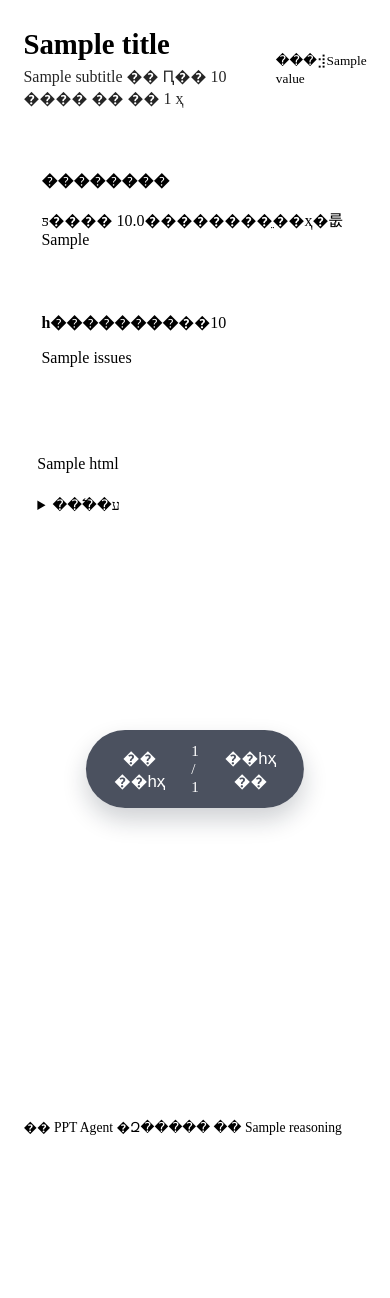
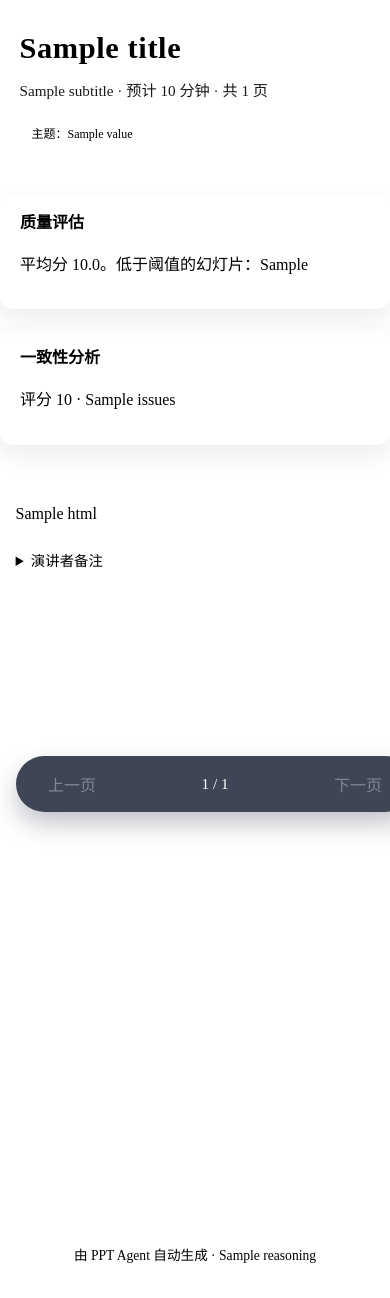
Before and after one commit to weaker269/ppt_agent_langgraph, a Python web app: template src/agent/renderers/templates/base.html in a window 390 px wide. Before the commit the page ends 1135 px from the top, so only its background shows below. Run offline with Jinja, Linux system fonts and the light colour scheme; the template is opened without the code that fills it: most values are stand-ins (such as "Sample title", 1, 10 or a date in 2020).

Commit message:
优化结果

```diff
--- a/src/agent/renderers/templates/base.html
+++ b/src/agent/renderers/templates/base.html
@@ -13,46 +13,80 @@
         color: {{ palette.text }};
         font-family: {{ fonts.body }};
         margin: 0;
-        overflow: hidden;
+        line-height: 1.6;
       }
       header {
         background: {{ palette.primary }};
         color: {{ palette.on_primary }};
         padding: 28px 6%;
         display: flex;
-        align-items: center;
+        flex-wrap: wrap;
+        align-items: baseline;
         justify-content: space-between;
+        gap: 16px;
       }
       header h1 {
         margin: 0;
         font-family: {{ fonts.title }};
-        font-size: 1.8rem;
+        font-size: 1.9rem;
+        letter-spacing: 0.02em;
       }
       header p {
-        margin: 4px 0 0;
-        opacity: 0.85;
+        margin: 6px 0 0;
+        font-size: 0.95rem;
+        opacity: 0.9;
+      }
+      .header-meta {
+        display: flex;
+        align-items: center;
+        gap: 12px;
+        font-size: 0.9rem;
+      }
+      .header-meta small {
+        display: inline-flex;
+        align-items: center;
+        gap: 6px;
+        padding: 6px 12px;
+        border-radius: 999px;
+        background: rgba(255, 255, 255, 0.18);
+        color: {{ palette.on_primary }};
+      }
+      .summary-banner {
+        margin: 20px auto;
+        padding: 16px 20px;
+        width: min(1100px, 90vw);
+        border-radius: 14px;
+        background: {{ palette.accent }}14;
+        border-left: 4px solid {{ palette.accent }};
+        box-shadow: 0 10px 24px rgba(15, 23, 42, 0.08);
+      }
+      .summary-banner strong {
+        display: block;
+        font-weight: 600;
+        margin-bottom: 6px;
+        color: {{ palette.primary }};
       }
       .deck {
         position: relative;
-        height: calc(100vh - 160px);
-        margin: 0 auto;
-        width: min(1200px, 94vw);
+        margin: 0 auto 56px;
+        width: min(1200px, 92vw);
+        min-height: calc(100vh - 240px);
+        padding-bottom: 120px;
       }
       .slide {
         display: none;
-        position: absolute;
-        inset: 0;
-        overflow-y: auto;
-        padding: 40px 7%;
-        box-sizing: border-box;
-        background: {{ palette.background }};
-        transition: opacity 0.3s ease;
+        position: relative;
+        padding: 36px 0;
       }
       .slide.active {
         display: block;
       }
+      .slide-inner {
+        max-width: 960px;
+        margin: 0 auto;
+      }
       .slide-content {
-        background: rgba(255, 255, 255, 0.9);
+        background: rgba(255, 255, 255, 0.94);
         border-radius: 18px;
         padding: 32px 40px;
         box-shadow: 0 18px 38px rgba(15, 23, 42, 0.12);
@@ -60,21 +94,23 @@
       .slide-transition {
         display: flex;
         flex-direction: column;
+        justify-content: center;
         align-items: flex-start;
-        justify-content: center;
-        height: 100%;
+        gap: 16px;
+        min-height: 420px;
         background: linear-gradient(135deg, {{ palette.primary }}, {{ palette.accent }});
         color: {{ palette.on_primary }};
+        border-radius: 24px;
         padding: 60px 10%;
-        border-radius: 24px;
         box-shadow: 0 18px 48px rgba(15, 23, 42, 0.2);
       }
-      .slide-transition h1, .slide-transition h2 {
-        margin: 0 0 12px;
+      .slide-transition h1,
+      .slide-transition h2 {
+        margin: 0;
         font-family: {{ fonts.title }};
       }
       .page-header h2 {
-        margin: 0 0 16px;
+        margin: 0 0 18px;
         font-size: 1.6rem;
         font-family: {{ fonts.title }};
         color: {{ palette.primary }};
@@ -98,7 +134,11 @@
       .card h3 {
         margin-top: 0;
         font-family: {{ fonts.title }};
-        color: {{ palette.primary }};
+
+      .chart-container {
+        width: 100%;
+        min-height: 320px;
+      }        color: {{ palette.primary }};
       }
       ul {
         padding-left: 1.4em;
@@ -111,13 +151,14 @@
         border-collapse: collapse;
         font-size: 0.95rem;
       }
-      .styled-table th, .styled-table td {
+      .styled-table th,
+      .styled-table td {
         border: 1px solid {{ palette.border }};
         padding: 12px 14px;
         text-align: left;
       }
       .styled-table th {
-        background: {{ palette.accent }}15;
+        background: {{ palette.accent }}18;
       }
       .speaker-notes {
         margin-top: 24px;
@@ -129,34 +170,44 @@
       }
       .nav-controls {
         position: fixed;
-        bottom: 36px;
         left: 50%;
+        bottom: 32px;
         transform: translateX(-50%);
         display: flex;
         align-items: center;
         gap: 16px;
-        background: rgba(15, 23, 42, 0.75);
+        padding: 10px 20px;
+        border-radius: 999px;
+        background: rgba(15, 23, 42, 0.8);
         color: #fff;
-        padding: 10px 18px;
-        border-radius: 999px;
-        box-shadow: 0 12px 24px rgba(15, 23, 42, 0.2);
+        box-shadow: 0 12px 24px rgba(15, 23, 42, 0.25);
         font-size: 0.95rem;
+        backdrop-filter: blur(6px);
+        z-index: 20;
       }
       .nav-controls button {
         background: transparent;
         border: none;
         color: inherit;
-        font-size: 1.05rem;
+        font-size: 1rem;
         cursor: pointer;
-        padding: 6px 10px;
+        padding: 6px 12px;
+        border-radius: 999px;
+        transition: background 0.2s ease;
       }
-      .nav-controls button:hover {
-        color: {{ palette.accent }};
+      .nav-controls button:hover:not(:disabled) {
+        background: rgba(255, 255, 255, 0.14);
+      }
+      .nav-controls button:disabled {
+        opacity: 0.35;
+        cursor: not-allowed;
       }
       footer {
-        padding: 18px 6%;
+        margin: 48px auto 32px;
+        width: min(960px, 88vw);
         font-size: 0.85rem;
         color: {{ palette.text_muted }};
+        text-align: center;
       }
       .intro-slide .intro-meta {
         display: grid;
@@ -181,6 +232,21 @@
         font-size: 1.1rem;
         color: {{ palette.primary }};
       }
+      @media (max-width: 768px) {
+        header {
+          padding: 24px 5%;
+        }
+        .slide-content {
+          padding: 24px;
+        }
+        .nav-controls {
+          width: calc(100% - 32px);
+          left: 16px;
+          right: 16px;
+          transform: none;
+          justify-content: space-between;
+        }
+      }
     </style>
     <script src="https://cdn.jsdelivr.net/npm/echarts@5/dist/echarts.min.js" defer></script>
   </head>
@@ -188,23 +254,26 @@
     <header>
       <div>
         <h1>{{ title }}</h1>
-        <p>{{ subtitle }} �� Ԥ�� {{ duration }} ���� �� �� {{ slide_count }} ҳ</p>
+        <p>
+          {% if subtitle %}{{ subtitle }} · {% endif %}
+          预计 {{ duration }} 分钟 · 共 {{ slide_count }} 页
+        </p>
       </div>
-      <div>
-        <small>���⣺{{ style.theme.value }}</small>
+      <div class="header-meta">
+        <small>主题：{{ style.theme.value }}</small>
       </div>
     </header>
     {% if quality_summary %}
-    <div class="quality" style="margin: 18px 6%; background: {{ palette.accent }}18; border-left: 4px solid {{ palette.accent }}; padding: 14px 18px; border-radius: 12px;">
-      <strong>��������</strong>
-      <p>ƽ���� {{ '%.1f'|format(quality_summary.average) }}��������ֵ��ҳ�룺{{ quality_summary.below_threshold|join(', ') if quality_summary.below_threshold else '��' }}</p>
-    </div>
+    <section class="summary-banner">
+      <strong>质量评估</strong>
+      <p>平均分 {{ '%.1f'|format(quality_summary.average) }}。低于阈值的幻灯片：{{ quality_summary.below_threshold|join(', ') if quality_summary.below_threshold else '无' }}</p>
+    </section>
     {% endif %}
     {% if consistency %}
-    <div class="quality" style="margin: 18px 6%; background: {{ palette.accent }}12; border-left: 4px solid {{ palette.accent }}; padding: 14px 18px; border-radius: 12px;">
-      <strong>һ��������</strong>��{{ consistency.score }}
-      {% if consistency.issues %}<p>{{ consistency.issues }}</p>{% endif %}
-    </div>
+    <section class="summary-banner">
+      <strong>一致性分析</strong>
+      <p>评分 {{ consistency.score }}{% if consistency.issues %} · {{ consistency.issues }}{% endif %}</p>
+    </section>
     {% endif %}
     <div class="deck">
       {% for slide in slides %}
@@ -213,7 +282,7 @@
           {{ slide.html | safe }}
           {% if slide.notes %}
           <details class="speaker-notes">
-            <summary>���߱�ע</summary>
+            <summary>演讲者备注</summary>
             <p>{{ slide.notes }}</p>
           </details>
           {% endif %}
@@ -221,16 +290,18 @@
       </section>
       {% endfor %}
     </div>
-    <div class="nav-controls">
-      <button type="button" data-action="prev">�� ��һҳ</button>
+    <div class="nav-controls" role="toolbar" aria-label="幻灯片导航">
+      <button type="button" data-action="prev">上一页</button>
       <span id="slide-indicator">1 / {{ slide_count }}</span>
-      <button type="button" data-action="next">��һҳ ��</button>
+      <button type="button" data-action="next">下一页</button>
     </div>
-    <footer>�� PPT Agent �Զ����� �� {{ style.reasoning }}</footer>
+    <footer>由 PPT Agent 自动生成 · {{ style.reasoning }}</footer>
     <script>
       const slidesData = {{ slides_json | safe }};
-      const slides = Array.from(document.querySelectorAll('.slide'));
+      const slides = Array.from(document.querySelectorAll('section.slide[data-slide-index]'));
       const indicator = document.getElementById('slide-indicator');
+      const prevButton = document.querySelector('[data-action="prev"]');
+      const nextButton = document.querySelector('[data-action="next"]');
       const chartCache = new Map();
       let current = 0;
 
@@ -241,8 +312,7 @@
           const element = document.getElementById(chart.elementId);
           if (!element) return;
           if (chartCache.has(chart.elementId)) {
-            const instance = chartCache.get(chart.elementId);
-            instance.resize();
+            chartCache.get(chart.elementId).resize();
             return;
           }
           const instance = echarts.init(element);
@@ -251,34 +321,46 @@
         });
       }
 
+      function updateNavState() {
+        indicator.textContent = `${current + 1} / ${slides.length}`;
+        prevButton.disabled = current === 0;
+        nextButton.disabled = current === slides.length - 1;
+      }
+
       function showSlide(index) {
         if (index < 0 || index >= slides.length) return;
         slides[current].classList.remove('active');
         current = index;
         slides[current].classList.add('active');
-        indicator.textContent = `${current + 1} / ${slides.length}`;
         renderCharts(current);
+        updateNavState();
+        slides[current].scrollIntoView({ behavior: 'smooth', block: 'start' });
       }
 
-      function nextSlide() {
-        const target = current + 1 >= slides.length ? slides.length - 1 : current + 1;
-        showSlide(target);
-      }
+      prevButton.addEventListener('click', () => {
+        if (current > 0) {
+          showSlide(current - 1);
+        }
+      });
 
-      function prevSlide() {
-        const target = current - 1 <= 0 ? 0 : current - 1;
-        showSlide(target);
-      }
-
-      document.querySelector('[data-action="next"]').addEventListener('click', nextSlide);
-      document.querySelector('[data-action="prev"]').addEventListener('click', prevSlide);
+      nextButton.addEventListener('click', () => {
+        if (current < slides.length - 1) {
+          showSlide(current + 1);
+        }
+      });
 
       document.addEventListener('keydown', event => {
         if (event.key === 'ArrowRight' || event.key === 'PageDown') {
-          nextSlide();
+          nextButton.click();
         }
         if (event.key === 'ArrowLeft' || event.key === 'PageUp') {
-          prevSlide();
+          prevButton.click();
+        }
+        if (event.key === 'Home') {
+          showSlide(0);
+        }
+        if (event.key === 'End') {
+          showSlide(slides.length - 1);
         }
       });
 
```
Also changed, not shown: src/agent/renderers/html.py (+148 -66 lines).
